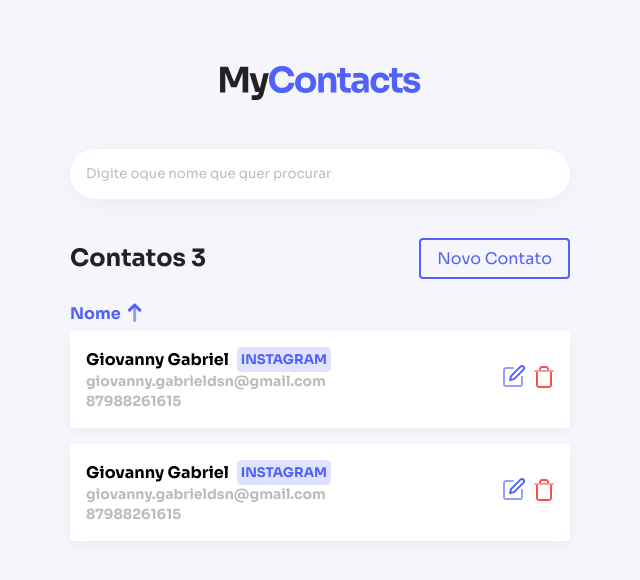
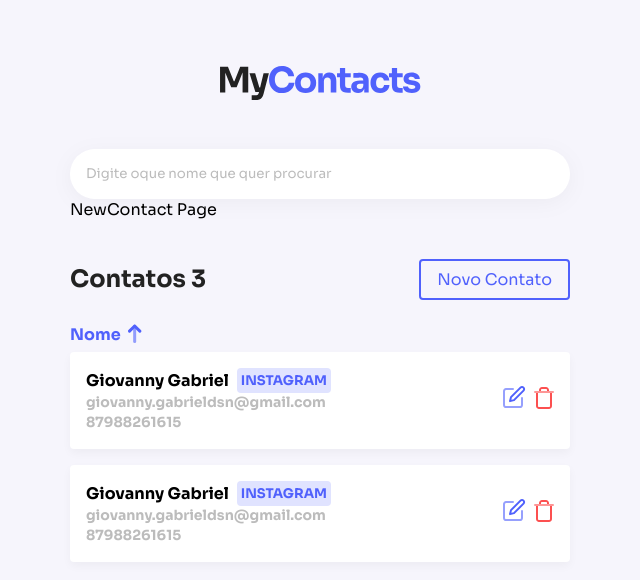
Before and after one commit to GiovannyGab/MyContacts_, a React (Create React App) app: page /new in a window 1280 px wide. Shown: the top 580 px of the page, without its empty margins (320-960 px from the left). Built offline with nearby package versions, Linux system fonts and the light colour scheme.

Commit message:
criando rotas

```diff
--- a/package.json
+++ b/package.json
@@ -8,6 +8,7 @@
     "@testing-library/user-event": "^13.5.0",
     "react": "^18.2.0",
     "react-dom": "^18.2.0",
+    "react-router-dom": "^5.3.0",
     "react-scripts": "5.0.1",
     "styled-components": "^5.3.10",
     "web-vitals": "^2.1.4"
--- /dev/null
+++ b/src/Routes.js
@@ -0,0 +1,17 @@
+import { Switch, Route } from 'react-router-dom';
+import Home from './pages/Home';
+import Edit from './pages/Edit';
+import NewContact from './pages/NewContact';
+
+function Routes() {
+  return (
+    <Switch>
+      <Route path="/" exact component={Home} />
+      <Route path="/new" component={NewContact} />
+      <Route path="/edit/:id" component={Edit} />
+
+    </Switch>
+  );
+}
+
+export default Routes;
--- a/src/components/App/App.js
+++ b/src/components/App/App.js
@@ -1,19 +1,24 @@
 import { ThemeProvider } from 'styled-components';
+import { BrowserRouter } from 'react-router-dom/cjs/react-router-dom.min';
 import GlobalStyles from '../../assets/styles/global';
 import defaultTheme from '../../assets/styles/themes/default';
 import { Container } from './style';
 import Header from '../Header';
 import ContactsList from '../../ContactsList';
+import Routes from '../../Routes';
 
 function App() {
   return (
+    <BrowserRouter>
       <ThemeProvider theme={defaultTheme}>
         <GlobalStyles />
         <Container>
           <Header />
+          <Routes />
           <ContactsList />
         </Container>
       </ThemeProvider>
+    </BrowserRouter>
   );
 }
 
--- /dev/null
+++ b/src/pages/Edit/index.js
@@ -0,0 +1,9 @@
+import React from 'react';
+
+export default function Edit() {
+  return (
+    <div>
+      Edit pAge
+    </div>
+  );
+}
--- /dev/null
+++ b/src/pages/Home/index.js
@@ -0,0 +1,9 @@
+import React from 'react';
+
+export default function Home() {
+  return (
+    <div>
+      pagina de home
+    </div>
+  );
+}
--- /dev/null
+++ b/src/pages/NewContact/index.js
@@ -0,0 +1,9 @@
+import React from 'react';
+
+export default function NewContact() {
+  return (
+    <div>
+      NewContact Page
+    </div>
+  );
+}
```
Also changed, not shown: .eslintrc.json, 1 other file (tests, documents, lock files or other folders). Lines whose indentation alone changed are shown as unchanged.
